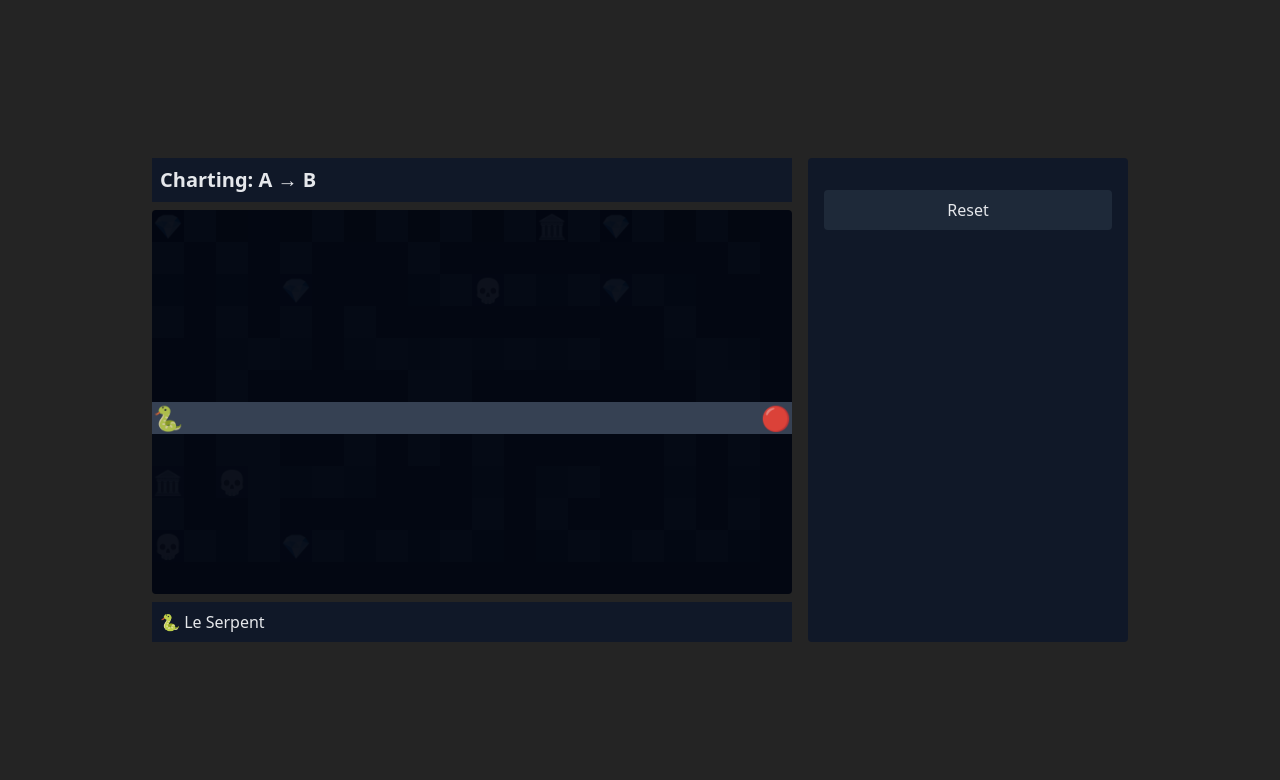
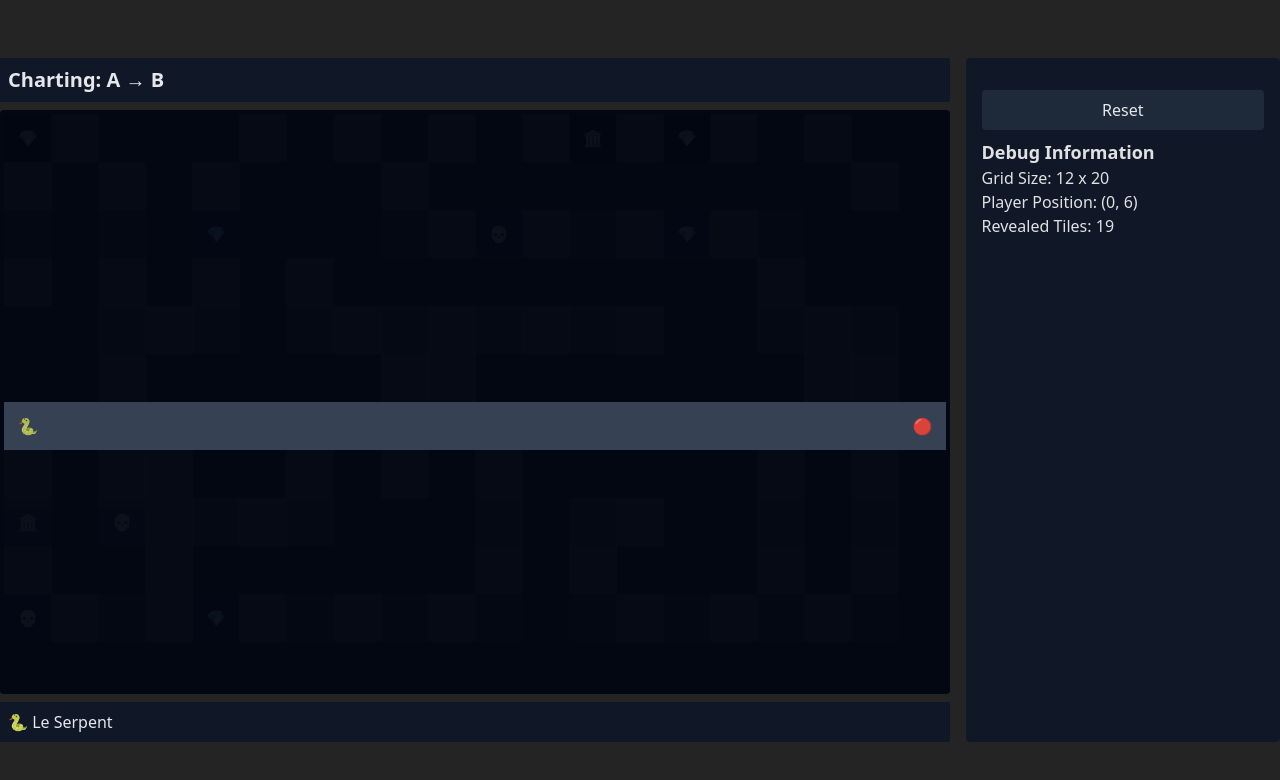
Before and after one commit to senadev42/aThousandWonders, a React (Vite) app: page / in a window 1280 px wide. Shown: the top 780 px of the page. Built offline with nearby package versions, Linux system fonts and the light colour scheme.

Commit message:
A-18 refactor: extract grid and cell from map

```diff
--- a/src/components/Travel/ChartingMap.tsx
+++ b/src/components/Travel/ChartingMap.tsx
@@ -2,19 +2,38 @@ import { motion } from "framer-motion";
 import { useEffect, useState } from "react";
 import { GRID_HEIGHT, GRID_WIDTH, TILES } from "./constants";
 import { generateTunnels } from "./helpers/generateTunnels";
-import { CoordString, DepthMap, GridMap, Position, RevealedMap } from "./types";
+import { DepthMap, GridMap, Position, RevealedMap, TileType } from "./types";
+import {
+  getRevealedAdjacent,
+  canMoveToPosition,
+} from "./helpers/mapOperations";
 
 const ChartingMap = () => {
-  //Map
+  //State
   const [grid, setGrid] = useState<GridMap>([]);
   const [depth, setDepth] = useState<DepthMap>({});
+  const [playerPos, setPlayerPos] = useState<Position>({
+    x: 0,
+    y: GRID_HEIGHT / 2,
+  });
+  const [revealed, setRevealed] = useState<RevealedMap>({});
 
-  //player position
-  const [playerPos, setPlayerPos] = useState<Position | null>(null);
+  //Actions
+  const revealAdjacent = (x: number, y: number): void => {
+    const newRevealed = getRevealedAdjacent(x, y, grid, revealed);
+    setRevealed(newRevealed);
+  };
 
-  const [revealed, setRevealed] = useState<RevealedMap>({});
-  const [knownPath, setKnownPath] = useState(new Set());
+  const movePlayer = (x: number, y: number): void => {
+    if (canMoveToPosition(x, y, playerPos, grid)) {
+      setPlayerPos({ x, y });
+      setRevealed((prev) => ({ ...prev, [`${x},${y}`]: true }));
+      revealAdjacent(x, y);
+      //trigger events
+    }
+  };
 
+  //Component Init
   const initializeGrid = () => {
     const startY = Math.floor(GRID_HEIGHT / 2);
     const endY = Math.floor(GRID_HEIGHT / 2);
@@ -22,68 +41,17 @@ const ChartingMap = () => {
     const {
       grid: newGrid,
       depth: newDepth,
-      knownPath: newKnownPath,
       revealed: initialRevealed,
     } = generateTunnels(0, startY, GRID_WIDTH - 1, endY);
 
     setGrid(newGrid);
     setDepth(newDepth);
-    setPlayerPos({ x: 0, y: startY });
-    setKnownPath(newKnownPath);
     setRevealed(initialRevealed);
   };
 
   useEffect(() => {
     initializeGrid();
   }, []);
-
-  const getDepthColor = (depthValue: number) => {
-    if (depthValue < 0.3) return "bg-gray-700";
-    if (depthValue < 0.6) return "bg-gray-800";
-    if (depthValue < 0.8) return "bg-gray-900";
-    return "bg-black";
-  };
-
-  const revealAdjacent = (x: number, y: number): void => {
-    const adjacent: Position[] = [
-      { x: x - 1, y },
-      { x: x + 1, y },
-      { x, y: y - 1 },
-      { x, y: y + 1 },
-    ];
-
-    const newRevealed: RevealedMap = { ...revealed };
-
-    adjacent.forEach((pos) => {
-      if (pos.x < 0 || pos.x >= GRID_WIDTH) return;
-      if (pos.y < 0 || pos.y >= GRID_HEIGHT) return;
-      if (grid[pos.y][pos.x] === TILES.WALL) return;
-
-      const coordKey = `${pos.x},${pos.y}` as CoordString;
-      newRevealed[coordKey] = true;
-    });
-
-    setRevealed(newRevealed);
-  };
-
-  const movePlayer = (x: number, y: number): void => {
-    if (!playerPos) return;
-
-    const isValidPosition =
-      x >= 0 && x < GRID_WIDTH && y >= 0 && y < GRID_HEIGHT;
-
-    const isAdjacent =
-      Math.abs(x - playerPos.x) + Math.abs(y - playerPos.y) === 1;
-
-    const isWalkable = grid[y]?.[x] !== TILES.WALL;
-
-    if (isValidPosition && isAdjacent && isWalkable) {
-      setPlayerPos({ x, y });
-      setRevealed((prev) => ({ ...prev, [`${x},${y}`]: true }));
-      revealAdjacent(x, y);
-      //trigger events
-    }
-  };
 
   return (
     <div className="flex">
@@ -95,61 +63,17 @@ const ChartingMap = () => {
         </div>
 
         {/* Charting Grid */}
-        <div
-          className="grid bg-gray-950 rounded"
-          style={{
-            gridTemplateColumns: `repeat(${GRID_WIDTH}, minmax(0, 1fr))`,
-          }}
-        >
-          {grid.map((row, y) =>
-            row.map((cell, x: number) => {
-              const isRevealed =
-                revealed[`${x},${y}`] ||
-                cell === TILES.START ||
-                cell === TILES.END;
-
-              const isWall = cell === TILES.WALL;
-
-              const isAdjacent =
-                playerPos &&
-                Math.abs(x - playerPos.x) + Math.abs(y - playerPos.y) === 1 &&
-                !isWall;
-
-              return (
-                <motion.div
-                  key={`${x}-${y}`}
-                  className={`
-                                        aspect-square
-                                        flex items-center justify-center
-                                        text-2xl
-                                        ${getDepthColor(
-                                          depth[`${x},${y}`] || 0
-                                        )}
-                                        ${
-                                          isAdjacent
-                                            ? "cursor-pointer hover:opacity-80"
-                                            : ""
-                                        }
-                                        ${
-                                          isWall
-                                            ? "opacity-0"
-                                            : isRevealed
-                                            ? "opacity-100"
-                                            : "opacity-5"
-                                        }
-
-                                    `}
-                  onClick={() => (isAdjacent ? movePlayer(x, y) : null)}
-                  initial={{ scale: 0.8 }}
-                  animate={{ scale: 1 }}
-                  transition={{ duration: 0.2 }}
-                >
-                  {playerPos?.x === x && playerPos?.y === y ? "🐍" : cell}
-                </motion.div>
-              );
-            })
-          )}
-        </div>
+        {grid && grid.length > 0 && (
+          <div className="flex flex-col space-y-2">
+            <ChartingGrid
+              grid={grid}
+              depth={depth}
+              revealed={revealed}
+              playerPos={playerPos}
+              movePlayer={movePlayer}
+            />
+          </div>
+        )}
 
         {/* Legend and eventually actions */}
         <div className="text-gray-200 p-2 bg-gray-900 ">
@@ -166,9 +90,117 @@ const ChartingMap = () => {
         >
           Reset
         </button>
+
+        {/* Render debug information here */}
+        <div>
+          {/* About the grid */}
+          <h3 className="text-lg font-bold">Debug Information</h3>
+          <p>
+            Grid Size: {grid.length} x {grid[0]?.length}
+          </p>
+          <p>Player Position: {`(${playerPos.x}, ${playerPos.y})`}</p>
+          <p>Revealed Tiles: {Object.keys(revealed).length}</p>
+        </div>
       </div>
     </div>
   );
 };
 
+// Cell Component
+type MapCellProps = {
+  x: number;
+  y: number;
+  cell: TileType;
+  depth: number;
+  isRevealed: boolean;
+  isWall: boolean;
+  isAdjacent: boolean;
+  isPlayerHere: boolean;
+  onMove: () => void;
+};
+
+const MapCell = (props: MapCellProps) => {
+  const { depth, isRevealed, isWall, isAdjacent, isPlayerHere, cell, onMove } =
+    props;
+
+  const getDepthColor = (depthValue: number) => {
+    if (depthValue < 0.3) return "bg-gray-700";
+    if (depthValue < 0.6) return "bg-gray-800";
+    if (depthValue < 0.8) return "bg-gray-900";
+    return "bg-black";
+  };
+
+  return (
+    <motion.div
+      className={`
+        w-12 h-12
+        flex items-center justify-center
+        ${getDepthColor(depth)}
+        ${isAdjacent ? "cursor-pointer" : ""}
+        ${isWall ? "opacity-0" : isRevealed ? "opacity-100" : "opacity-5"}
+      `}
+      onClick={isAdjacent ? onMove : undefined}
+      initial={{ scale: 0.8 }}
+      animate={{ scale: 1 }}
+      transition={{ duration: 0.2 }}
+    >
+      {isPlayerHere ? <div>🐍</div> : <span>{cell}</span>}
+    </motion.div>
+  );
+};
+
+// Grid Component
+
+type ChartingGridProps = {
+  grid: TileType[][];
+  depth: DepthMap;
+  revealed: RevealedMap;
+  playerPos: Position;
+  movePlayer: (x: number, y: number) => void;
+};
+
+const ChartingGrid = (props: ChartingGridProps) => {
+  const { grid, depth, revealed, playerPos, movePlayer } = props;
+
+  return (
+    <div
+      className="grid bg-gray-950 rounded overflow-auto p-1"
+      style={{
+        gridTemplateColumns: `repeat(${grid[0].length}, minmax(0, 1fr))`,
+      }}
+    >
+      {grid.map((row, y) =>
+        row.map((cell, x) => {
+          const isRevealed =
+            revealed[`${x},${y}`] || cell === TILES.START || cell === TILES.END;
+
+          const isWall = cell === TILES.WALL;
+
+          const isAdjacent =
+            playerPos &&
+            Math.abs(x - playerPos.x) + Math.abs(y - playerPos.y) === 1 &&
+            !isWall;
+
+          const isPlayerHere = playerPos?.x === x && playerPos?.y === y;
+
+          return (
+            <MapCell
+              key={`${x}-${y}`}
+              x={x}
+              y={y}
+              cell={cell}
+              depth={depth[`${x},${y}`] || 0}
+              isRevealed={isRevealed}
+              isWall={isWall}
+              isAdjacent={isAdjacent}
+              isPlayerHere={isPlayerHere}
+              onMove={() => movePlayer(x, y)}
+            />
+          );
+        })
+      )}
+    </div>
+  );
+};
+
 export default ChartingMap;
--- /dev/null
+++ b/src/components/Travel/helpers/mapOperations.ts
@@ -0,0 +1,59 @@
+// helpers/mapOperations.ts
+import { GRID_HEIGHT, GRID_WIDTH, TILES } from "../constants";
+import { CoordString, GridMap, Position, RevealedMap } from "../types";
+
+export const getAdjacentTiles = (x: number, y: number): Position[] => {
+  return [
+    { x: x - 1, y },
+    { x: x + 1, y },
+    { x, y: y - 1 },
+    { x, y: y + 1 },
+  ];
+};
+
+export const isValidPosition = (x: number, y: number): boolean => {
+  return x >= 0 && x < GRID_WIDTH && y >= 0 && y < GRID_HEIGHT;
+};
+
+export const isAdjacent = (pos1: Position, pos2: Position): boolean => {
+  return Math.abs(pos1.x - pos2.x) + Math.abs(pos1.y - pos2.y) === 1;
+};
+
+export const isWalkable = (grid: GridMap, x: number, y: number): boolean => {
+  return grid[y]?.[x] !== TILES.WALL;
+};
+
+export const getRevealedAdjacent = (
+  x: number,
+  y: number,
+  grid: GridMap,
+  currentRevealed: RevealedMap
+): RevealedMap => {
+  const adjacent = getAdjacentTiles(x, y);
+  const newRevealed = { ...currentRevealed };
+
+  adjacent.forEach((pos) => {
+    if (!isValidPosition(pos.x, pos.y)) return;
+    if (!isWalkable(grid, pos.x, pos.y)) return;
+
+    const coordKey = `${pos.x},${pos.y}` as CoordString;
+    newRevealed[coordKey] = true;
+  });
+
+  return newRevealed;
+};
+
+export const canMoveToPosition = (
+  targetX: number,
+  targetY: number,
+  currentPos: Position,
+  grid: GridMap
+): boolean => {
+  if (!currentPos) return false;
+
+  return (
+    isValidPosition(targetX, targetY) &&
+    isAdjacent(currentPos, { x: targetX, y: targetY }) &&
+    isWalkable(grid, targetX, targetY)
+  );
+};
```
